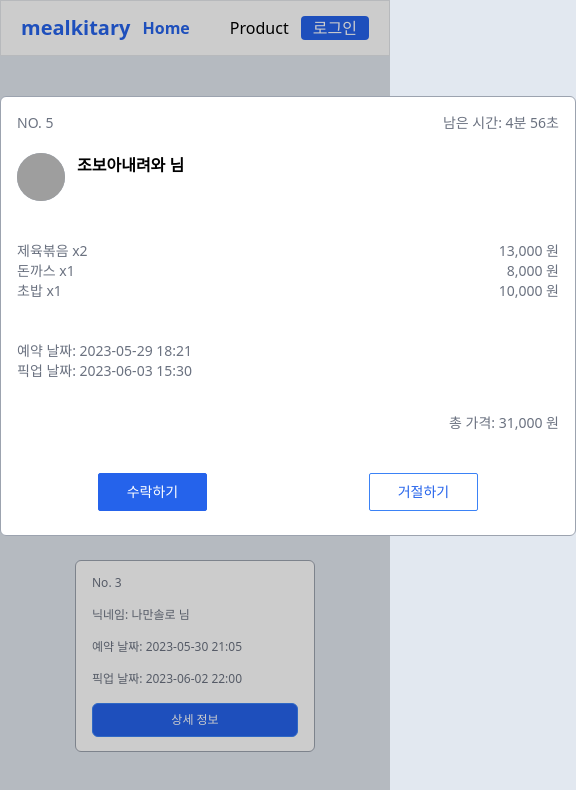
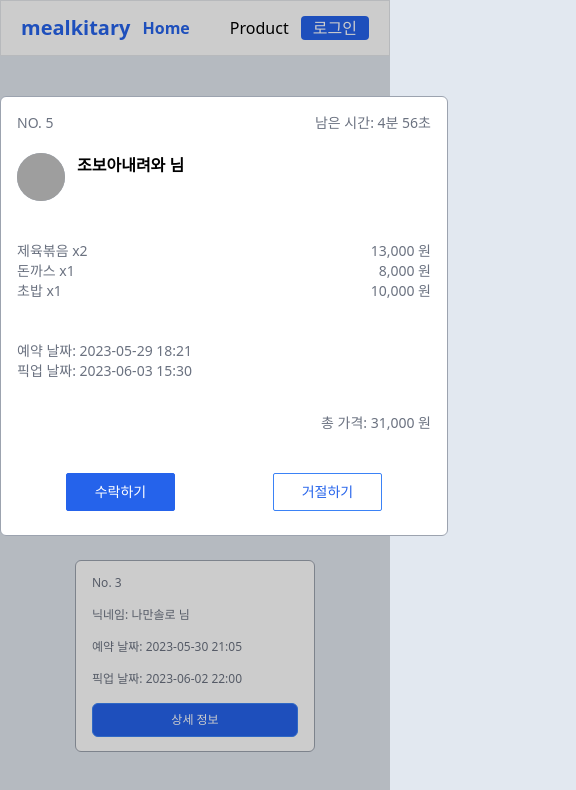
Before and after one commit to moko0428/mealkitary-admin, a Next.js app: page / in a window 390 px wide. Shown: the top 790 px of the page, 576 px wide, since content can reach past the window. Built offline with nearby package versions, Linux system fonts and the light colour scheme; grey boxes are pictures that could not be loaded.

Commit message:
style: 반응형으로 수정

```diff
--- a/src/components/modal.tsx
+++ b/src/components/modal.tsx
@@ -50,7 +50,7 @@ export default function Modal() {
       initial={{ opacity: 0, y: 100 }}
       animate={{ opacity: 1, y: 0 }}
       transition={{ duration: 0.5 }}
-      className="absolute left-0 right-0 mx-auto mt-10 w-[36rem] h-[27.5rem] border border-gray-400 rounded-md flex flex-col px-4 py-4 bg-white z-20"
+      className="absolute left-0 right-0 mx-auto mt-10 w-[28rem] h-[27.5rem] border border-gray-400 rounded-md flex flex-col px-4 py-4 bg-white z-20 sm:w-[32rem] md:w-[36rem]"
     >
       <div className="flex justify-between text-gray-500 text-sm">
         <div className="text-gray-500 mb-5 text-sm">NO. {reserveData.id}</div>
```
